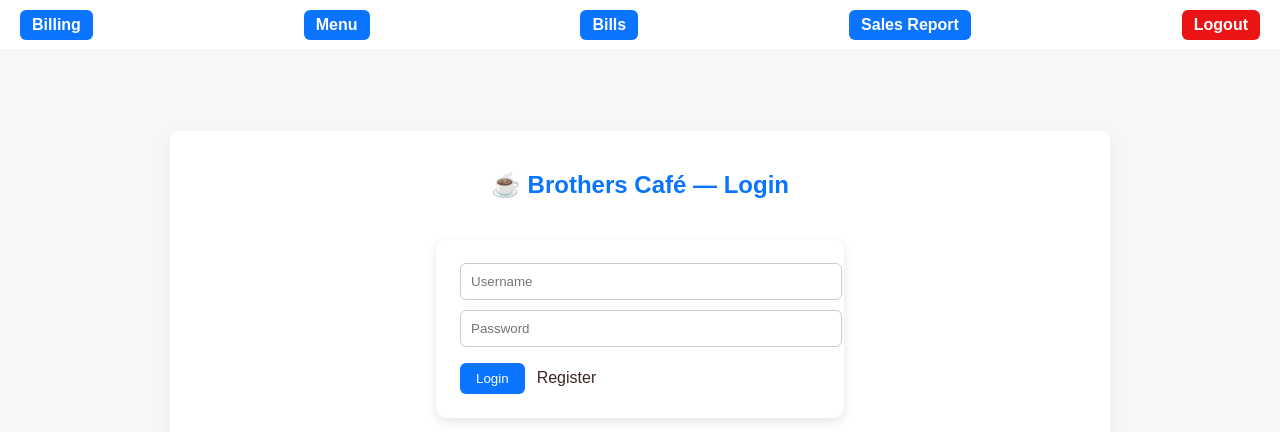
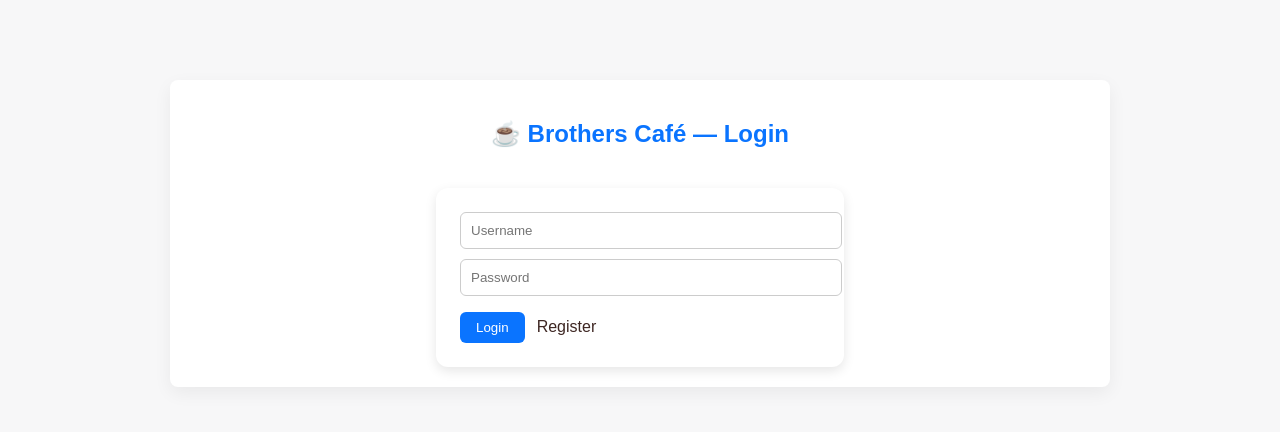
Before and after one commit to omkarchava/BrothersCafe-Frontend, a React (Vite) app: page / in a window 1280 px wide. Shown: the top 432 px of the page. Built offline with nearby package versions, Linux system fonts and the light colour scheme.

Commit message:
Navbar Updated

```diff
--- a/src/App.jsx
+++ b/src/App.jsx
@@ -1,65 +1,77 @@
-import React from "react";
-import { Routes, Route, Link } from "react-router-dom";
+import React, { useState, useEffect } from "react";
+import { Routes, Route, Link, useLocation } from "react-router-dom";
 import Login from "./components/Login.jsx";
 import Register from "./components/Register.jsx";
 import Billing from "./components/Billing.jsx";
 import MenuManagement from "./components/MenuManagement.jsx";
 import SalesReport from "./components/SalesReport.jsx";
 import BillsList from "./components/BillsList.jsx";
-import Logout from "./components/Logout.jsx"
+import Logout from "./components/Logout.jsx";
 
-export default function App(){
+export default function App() {
+  const location = useLocation();
+
+  // Persistent login state
+  const [isLoggedIn, setIsLoggedIn] = useState(
+    !!localStorage.getItem("token")
+  );
+
+  useEffect(() => {
+    setIsLoggedIn(!!localStorage.getItem("token"));
+  }, [location]);
+
+  const navLinkStyle = {
+    marginRight: 12,
+    padding: "6px 12px",
+    background: "#0a74ff",
+    color: "#fff",
+    borderRadius: "6px",
+    textDecoration: "none",
+    fontWeight: "bold",
+  };
+
   return (
     <div>
-      <nav style={{
+      {/* Navbar only if logged in */}
+      {isLoggedIn && (
+        <nav
+          style={{
             display: "flex",
             justifyContent: "space-between",
             alignItems: "center",
             padding: "10px 20px",
             background: "#fff",
             borderBottom: "1px solid #eee",
-        }}>
-        <Link to="/billing" style={{marginRight:12,padding: "6px 12px",
-              background: "#0a74ff",
-              color: "#fff",
-              borderRadius: "6px",
-              textDecoration: "none",
-              fontWeight: "bold",}}>Billing</Link>
-        <Link to="/menu-management" style={{marginRight:12,padding: "6px 12px",
-              background: "#0a74ff",
-              color: "#fff",
-              borderRadius: "6px",
-              textDecoration: "none",
-              fontWeight: "bold",}}>Menu</Link>
-        <Link to="/bills-list" style={{marginRight:12,padding: "6px 12px",
-              background: "#0a74ff",
-              color: "#fff",
-              borderRadius: "6px",
-              textDecoration: "none",
-              fontWeight: "bold",}}>Bills</Link>
-        <Link to="/sales-report" style={{marginRight:12,padding: "6px 12px",
-              background: "#0a74ff",
-              color: "#fff",
-              borderRadius: "6px",
-              textDecoration: "none",
-              fontWeight: "bold",}}>Sales Report</Link>
-        <Link to="/Logout" style={{
-              padding: "6px 12px",
-              background: "#eb1313ff",
-              color: "#fff",
-              borderRadius: "6px",
-              textDecoration: "none",
-              fontWeight: "bold",
-            }}>Logout</Link>
+          }}
+        >
+          <div>
+            <Link to="/billing" style={navLinkStyle}>
+              Billing
+            </Link>
+            <Link to="/menu-management" style={navLinkStyle}>
+              Menu
+            </Link>
+            <Link to="/bills-list" style={navLinkStyle}>
+              Bills
+            </Link>
+            <Link to="/sales-report" style={navLinkStyle}>
+              Sales Report
+            </Link>
+          </div>
+          <Link to="/logout" style={{ ...navLinkStyle, background: "#eb1313ff" }}>
+            Logout
+          </Link>
         </nav>
+      )}
+
       <Routes>
-        <Route path="/" element={<Login/>} />
-        <Route path="/register" element={<Register/>} />
-        <Route path="/billing" element={<Billing/>} />
-        <Route path="/menu-management" element={<MenuManagement/>} />
-        <Route path="/bills-list" element={<BillsList/>} />
-        <Route path="/sales-report" element={<SalesReport/>} />
-        <Route path="/Logout" element={<Logout/>} />
+        <Route path="/" element={<Login setIsLoggedIn={setIsLoggedIn} />} />
+        <Route path="/register" element={<Register />} />
+        <Route path="/billing" element={<Billing />} />
+        <Route path="/menu-management" element={<MenuManagement />} />
+        <Route path="/bills-list" element={<BillsList />} />
+        <Route path="/sales-report" element={<SalesReport />} />
+        <Route path="/logout" element={<Logout setIsLoggedIn={setIsLoggedIn} />} />
       </Routes>
     </div>
   );
--- a/src/components/Login.jsx
+++ b/src/components/Login.jsx
@@ -2,7 +2,7 @@ import React, { useState } from "react";
 import axios from "axios";
 import { useNavigate, Link } from "react-router-dom";
 
-export default function Login() {
+export default function Login({ setIsLoggedIn }) {
   const [username, setUsername] = useState("");
   const [password, setPassword] = useState("");
   const [message, setMessage] = useState("");
@@ -16,17 +16,18 @@ export default function Login() {
         { username, password }
       );
 
-      // ✅ Store token
+      // Save token in localStorage
       localStorage.setItem("token", res.data.token);
 
-      // ✅ Set success message
+      // Update App login state
+      if (setIsLoggedIn) setIsLoggedIn(true);
+
+      // Show success message
       setIsSuccess(true);
       setMessage("✅ Login successful! Redirecting...");
 
-      // ✅ Redirect after short delay
       setTimeout(() => navigate("/billing"), 1200);
     } catch (err) {
-      // ❌ Handle error
       setIsSuccess(false);
       const errorMsg = err.response?.data?.message || "Invalid credentials.";
       setMessage(`❌ ${errorMsg}`);
@@ -36,12 +37,7 @@ export default function Login() {
   return (
     <div
       className="container"
-      style={{
-        display: "flex",
-        flexDirection: "column",
-        alignItems: "center",
-        marginTop: "80px",
-      }}
+      style={{ display: "flex", flexDirection: "column", alignItems: "center", marginTop: "80px" }}
     >
       <h2 style={{ color: "#0a74ff" }}>☕ Brothers Café — Login</h2>
 
@@ -61,13 +57,7 @@ export default function Login() {
           value={username}
           onChange={(e) => setUsername(e.target.value)}
           className="card"
-          style={{
-            width: "100%",
-            padding: "10px",
-            borderRadius: "6px",
-            border: "1px solid #ccc",
-            marginBottom: "10px",
-          }}
+          style={{ width: "100%", padding: "10px", borderRadius: "6px", border: "1px solid #ccc", marginBottom: "10px" }}
         />
         <input
           placeholder="Password"
@@ -75,37 +65,22 @@ export default function Login() {
           value={password}
           onChange={(e) => setPassword(e.target.value)}
           className="card"
-          style={{
-            width: "100%",
-            padding: "10px",
-            borderRadius: "6px",
-            border: "1px solid #ccc",
-          }}
+          style={{ width: "100%", padding: "10px", borderRadius: "6px", border: "1px solid #ccc" }}
         />
+
         <div style={{ marginTop: 16, display: "flex", alignItems: "center" }}>
           <button
             onClick={handleLogin}
             className="btn"
-            style={{
-              background: "#0a74ff",
-              color: "#fff",
-              padding: "8px 16px",
-              border: "none",
-              borderRadius: "6px",
-              cursor: "pointer",
-            }}
+            style={{ background: "#0a74ff", color: "#fff", padding: "8px 16px", border: "none", borderRadius: "6px", cursor: "pointer" }}
           >
             Login
           </button>
-          <Link
-            to="/register"
-            style={{ marginLeft: 12, textDecoration: "none", color: "#3e2723" }}
-          >
+          <Link to="/register" style={{ marginLeft: 12, textDecoration: "none", color: "#3e2723" }}>
             Register
           </Link>
         </div>
 
-        {/* ✅ Success/Error message */}
         {message && (
           <div
             style={{
@@ -116,7 +91,6 @@ export default function Login() {
               borderRadius: "6px",
               fontWeight: "500",
               textAlign: "center",
-              transition: "all 0.3s ease",
             }}
           >
             {message}
--- a/src/components/Logout.jsx
+++ b/src/components/Logout.jsx
@@ -1,7 +1,7 @@
 import React, { useEffect, useState } from "react";
 import { useNavigate } from "react-router-dom";
 
-export default function Logout() {
+export default function Logout({ setIsLoggedIn }) {
   const [message, setMessage] = useState("Logging out...");
   const navigate = useNavigate();
 
@@ -9,20 +9,16 @@ export default function Logout() {
     setTimeout(() => {
       localStorage.removeItem("token");
       localStorage.removeItem("role");
+      if (setIsLoggedIn) setIsLoggedIn(false);
       setMessage("✅ Logged out successfully! Redirecting...");
       setTimeout(() => navigate("/"), 1000);
     }, 500);
-  }, []);
+  }, [navigate, setIsLoggedIn]);
 
   return (
     <div
       className="page"
-      style={{
-        padding: "40px",
-        textAlign: "center",
-        color: "0a74ff",
-        background: "#fdfaf7",
-      }}
+      style={{ padding: "40px", textAlign: "center", color: "#0a74ff", background: "#fdfaf7" }}
     >
       <h2>{message}</h2>
     </div>
```
Lines whose indentation alone changed are shown as unchanged.
